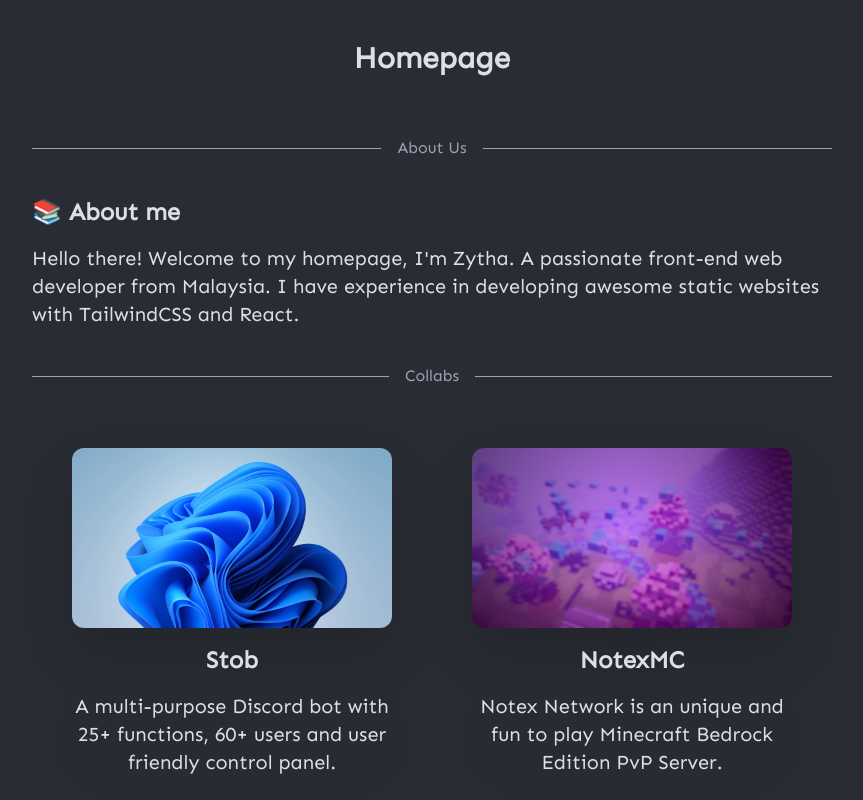
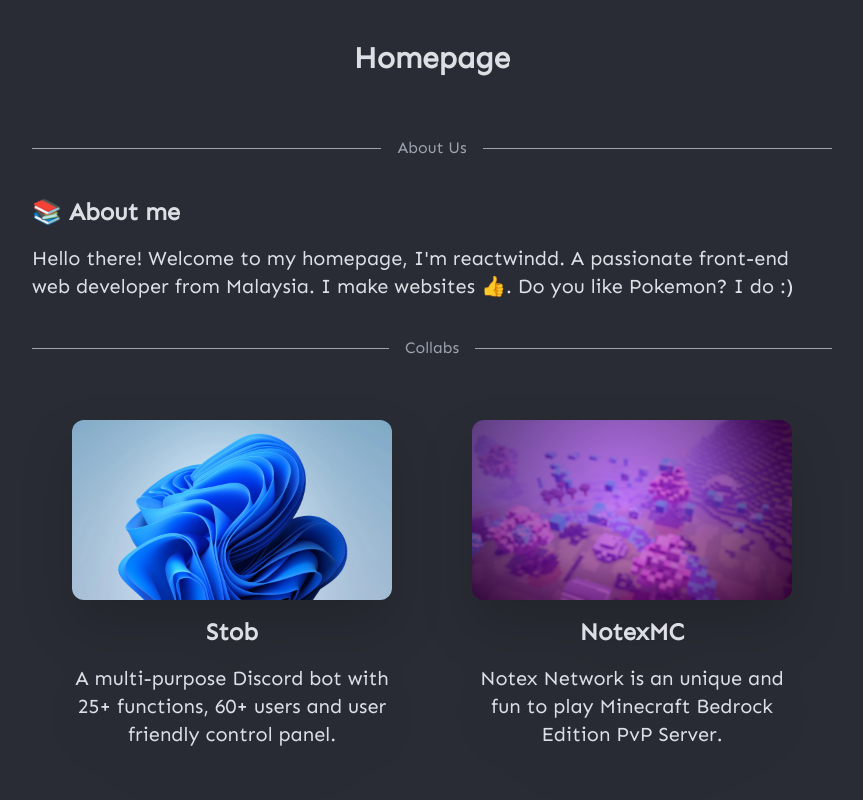
Before and after one commit to Zytha/zytha.github.io, a React (Vite) app: page / in a window 1280 px wide. Shown: the top 800 px of the page, without its empty margins (208-1071 px from the left). Built offline with nearby package versions, Linux system fonts and the light colour scheme.

Commit message:
Update App.jsx

```diff
--- a/src/App.jsx
+++ b/src/App.jsx
@@ -21,7 +21,7 @@
             { /* About */ }
             <motion.div className='wrapper' initial={{ x:-50, opacity: 0 }} animate={{ x: 0, opacity: 1 }} transition={{ duration: 1, delay: 1 }}>
                 <h2>📚 About me</h2>
-                <p>Hello there! Welcome to my homepage, I'm Zytha. A passionate front-end web developer from Malaysia. I have experience in developing awesome static websites with TailwindCSS and React.</p>
+                <p>Hello there! Welcome to my homepage, I'm reactwindd. A passionate front-end web developer from Malaysia. I make websites 👍. Do you like Pokemon? I do :)</p>
             </motion.div>
 
             <Spliter text='Collabs'/>
```
